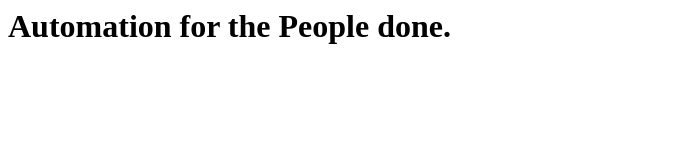
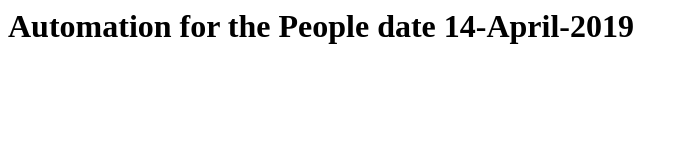
Before and after one commit to ArvindPratap2003/Elephant, a plain HTML site: page index.html in a window 1280 px wide. Shown: the whole page, without its empty margins (0-688 px from the left). Drawn offline with Linux system fonts and the light colour scheme.

Commit message:
update date

```diff
--- a/index.html
+++ b/index.html
@@ -6,7 +6,7 @@ Web Server
 </head>
 <body>
 <h1>
-Automation for the People done.
+Automation for the People date 14-April-2019
 </h1>
 </body>
 </html>
```
